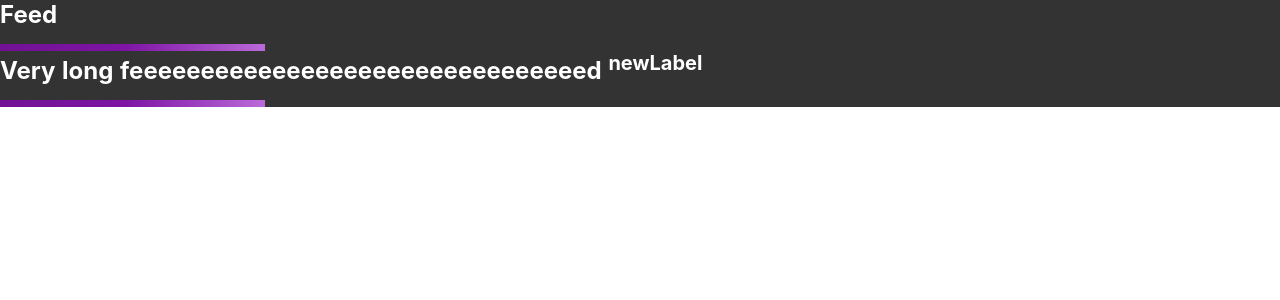
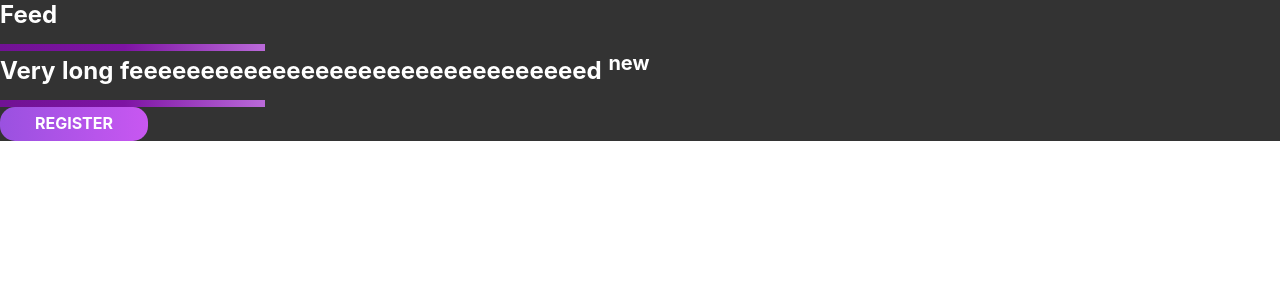
Before and after one commit to llChimerall/nuxttest, a Nuxt app: page / in a window 1280 px wide. Shown: the top 300 px of the page. Built offline with nearby package versions, Linux system fonts and the light colour scheme.

Commit message:
add button Register

```diff
--- /dev/null
+++ b/components/Button.vue
@@ -0,0 +1,29 @@
+<template>
+    <a class="button" href="http://localhost:3000/index1">{{ text }}</a>
+</template>
+
+<script>
+	export default {
+		props: ['text',]
+	}
+</script>
+
+<style scoped>
+  .button {
+    display: inline-block;
+    text-decoration: none;
+    padding: 6px 35px 8px 35px ;
+    color: white;
+    font-weight: bold;
+    text-transform: uppercase;
+    text-align: center;
+    vertical-align: middle;
+    border: 0px solid #691eaf;
+    border-radius: 15px;
+    background: #9a51e0;
+    background: -moz-linear-gradient(left, #9a51e0 0%, #c857f1 100%);
+    background: -webkit-linear-gradient(left, #9a51e0 0%,#c857f1 100%);
+    background: linear-gradient(to right, #9a51e0 0%,#c857f1 100%);
+    filter: progid:DXImageTransform.Microsoft.gradient( startColorstr='#9a51e0', endColorstr='#c857f1',GradientType=1 );
+  }
+</style>
--- a/components/Title.vue
+++ b/components/Title.vue
@@ -1,6 +1,6 @@
 <template>
     <h2 class="title">{{ text }}
-      <sup v-if="newLabel">newLabel</sup>
+      <sup v-if="newLabel">new</sup>
     </h2>
 </template>
 
--- a/pages/index.vue
+++ b/pages/index.vue
@@ -2,17 +2,23 @@
   <div class="container">
     <Title text="Feed" />
     <Title text="Very long feeeeeeeeeeeeeeeeeeeeeeeeeeeeeeeed" :newLabel="true"/>
+    <Button text="Register" />
   </div>
+
+
 </template>
 
 <script>
 import Title from '~/components/Title.vue';
+import Button from '~/components/Button.vue';
 
 export default {
   components: {
-    Title
+    Title,
+    Button
   }
 }
+
 
 </script>
 
```
